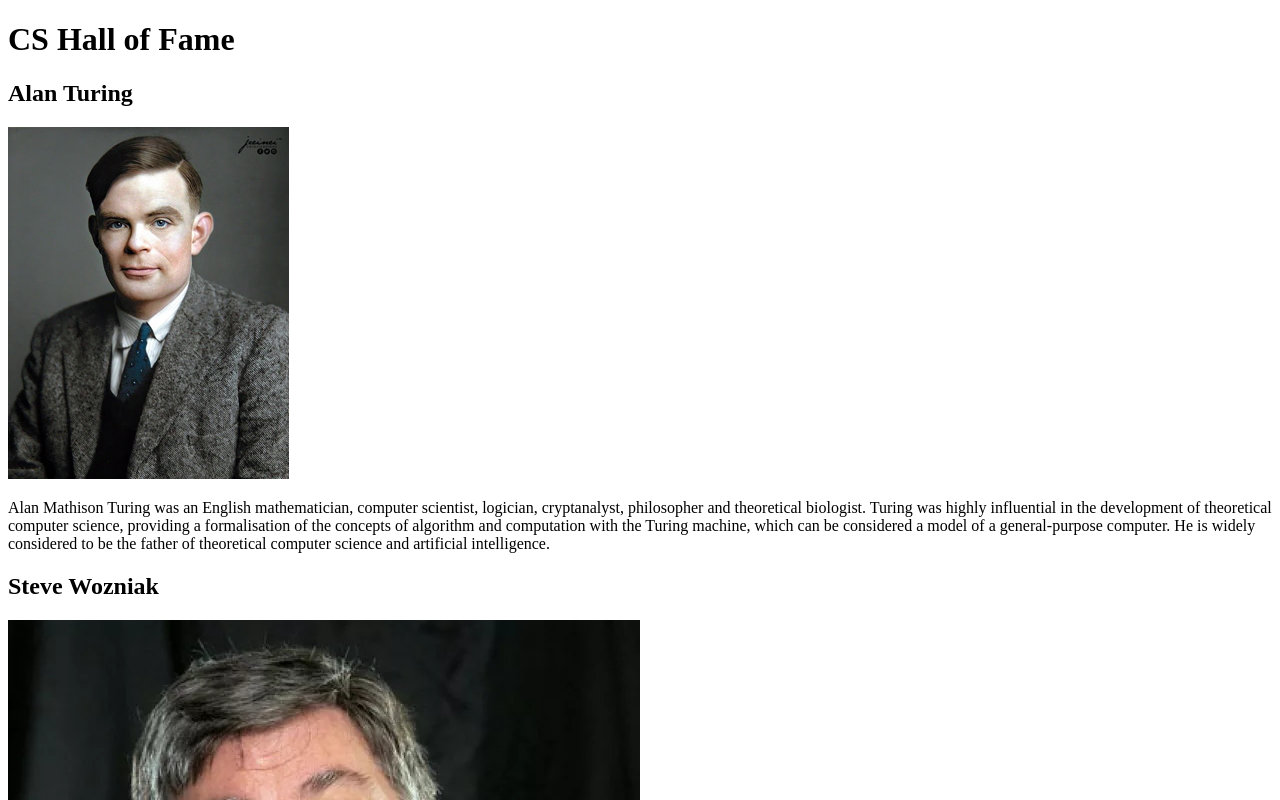
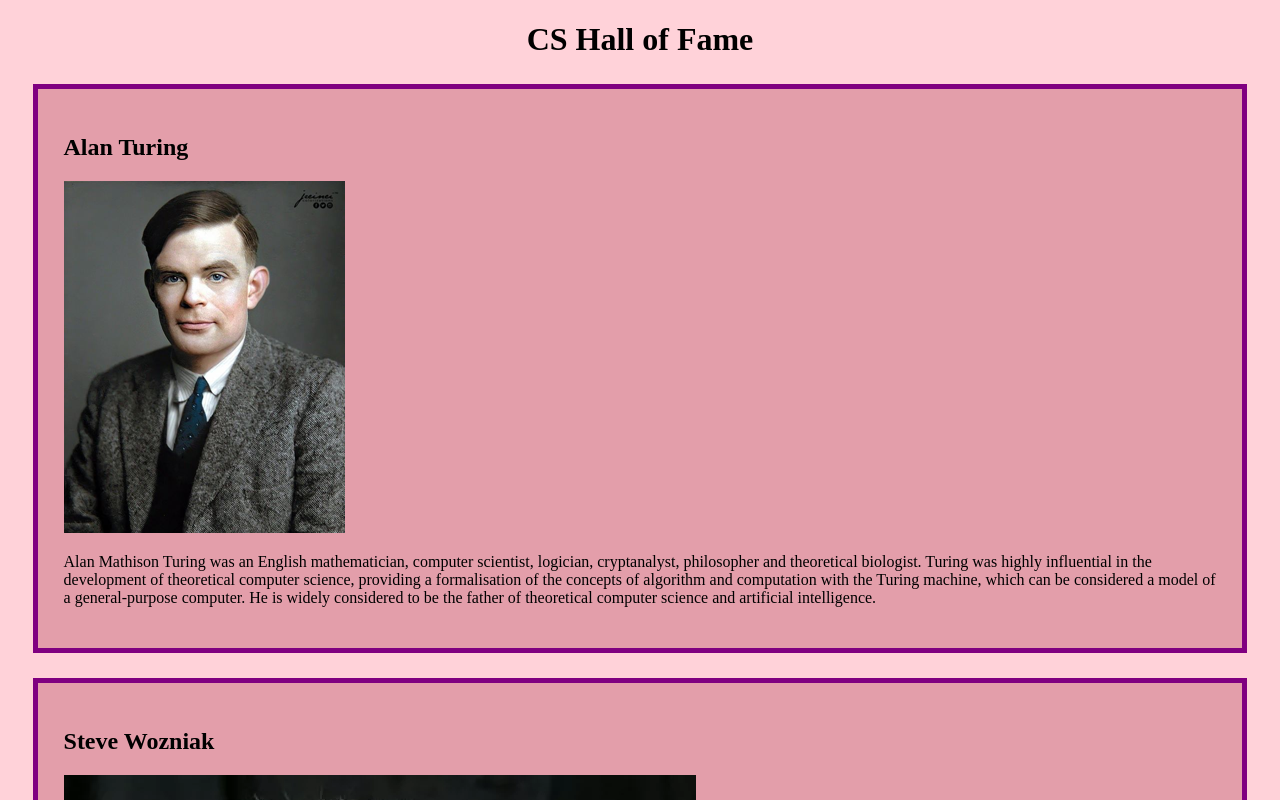
Before and after one commit to the-hdr/cs-hall-of-fame, a plain HTML site: page index.html in a window 1280 px wide. Shown: the top 800 px of the page. Drawn offline with Linux system fonts and the light colour scheme.

Commit message:
second draft
Added the second draft of the cs-hall-of-fame

```diff
--- a/index.html
+++ b/index.html
@@ -4,37 +4,39 @@
     <meta charset="UTF-8">
     <meta name="viewport" content="width=device-width, initial-scale=1.0">
     <title> Hall Of Fame </title>
+
+    <link rel="stylesheet" href="styles.css">
 </head>
 
 <body>
-    <h1> CS Hall of Fame </h1>
+    <h1 class="heading"> CS Hall of Fame </h1>
 
-    <span>
-        <h2> Alan Turing </h2>
+    <div class="info-box">
+        <h2 class="leader-name"> Alan Turing </h2>
 
         <img src="images/alan-turing.png" alt="Alan Turing: Father of computer science">
 
         <p> Alan Mathison Turing was an English mathematician, computer scientist, logician, cryptanalyst, philosopher and theoretical biologist. Turing was highly influential in the development of theoretical computer science, providing a formalisation of the concepts of algorithm and computation with the Turing machine, which can be considered a model of a general-purpose computer. He is widely considered to be the father of theoretical computer science and artificial intelligence.
         </p>
-    </span>
+    </div>
 
-    <span>
-        <h2> Steve Wozniak </h2>
+    <div class="info-box">
+        <h2 class="leader-name"> Steve Wozniak </h2>
 
         <img src="images/steve-wozniak.png" alt="Steve Wozniak: Inventor of the personal computer">
 
         <p> Stephen Gary Wozniak, also known by his nickname "Woz", is an American technology entrepreneur, electronics engineer, computer scientist, computer programmer, philanthropist, and inventor. In 1976, he co-founded Apple Computer with his business partner Steve Jobs, which later became the world's largest technology company by revenue and the largest company in the world by market capitalization. Through his work at Apple in the 1970s and 1980s, he is widely recognized as one of the most prominent pioneers of the personal computer revolution.
         </p>
-    </span>
+    </div>
 
-    <span>
-        <h2> George Hotz </h2>
+    <div class="info-box">
+        <h2 class="leader-name"> George Hotz </h2>
 
         <img src="images/george-hotz.jpg" alt="George Hotz: iPhone jailbreaker, founder of tinycorp">
 
         <p> George Francis Hotz (born October 2, 1989), alias geohot, is an American security hacker, entrepreneur, and software engineer. He is known for developing iOS jailbreaks, reverse engineering the PlayStation 3, and for the subsequent lawsuit brought against him by Sony. Since September 2015, he has been working on his vehicle automation machine learning company comma.ai. Since November 2022, Hotz has been working on tinygrad, a deep learning framework.
         </p>
-    </span>
+    </div>
 
 </body>
 </html>
--- a/styles.css
+++ b/styles.css
@@ -0,0 +1,17 @@
+body
+{
+    background-color: rgb(255, 210, 217);
+}
+
+.heading
+{
+    text-align: center;
+}
+
+.info-box
+{
+    border: 5px solid purple;
+    background-color: rgb(227, 158, 170);
+    padding: 2%;
+    margin: 2%;
+}
```
